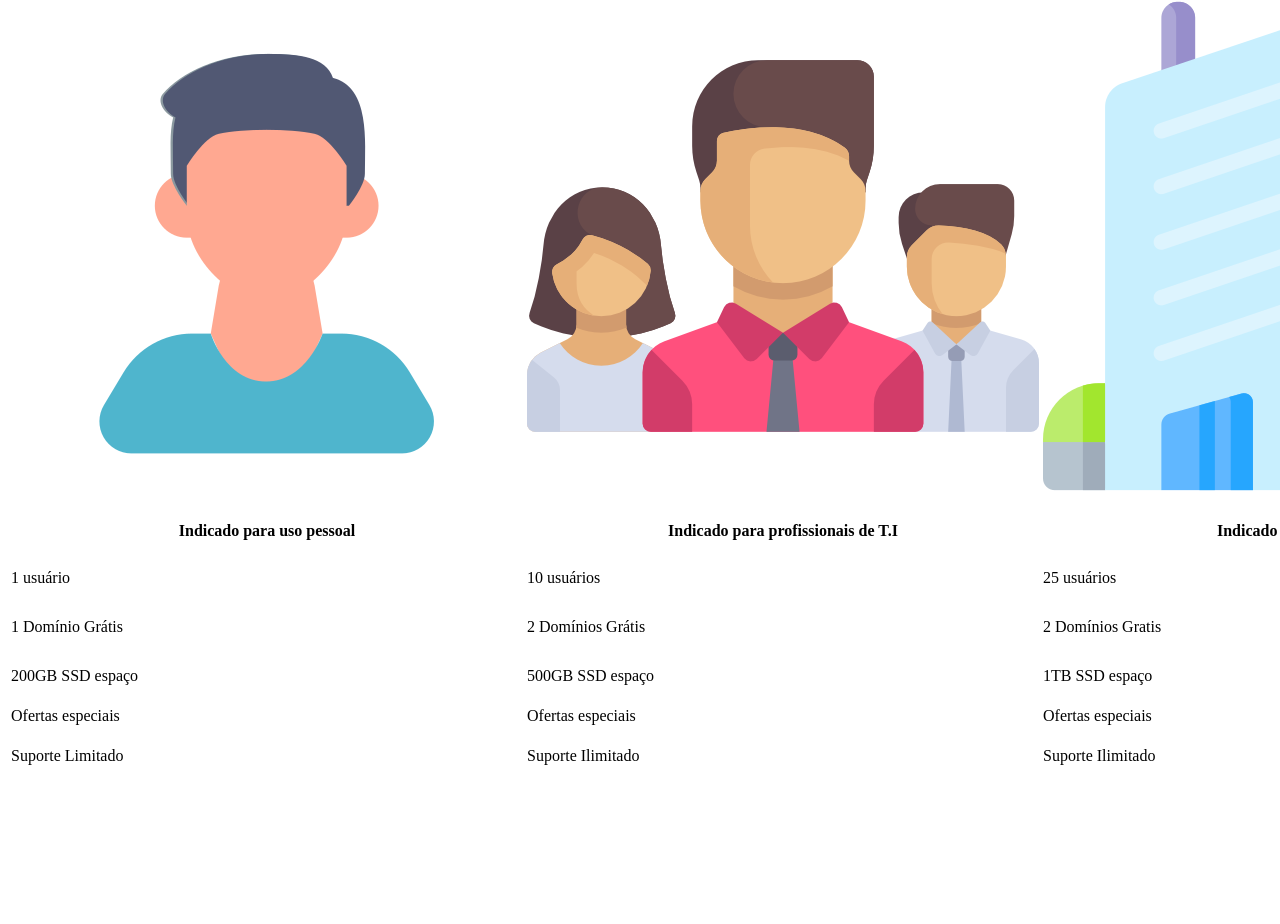
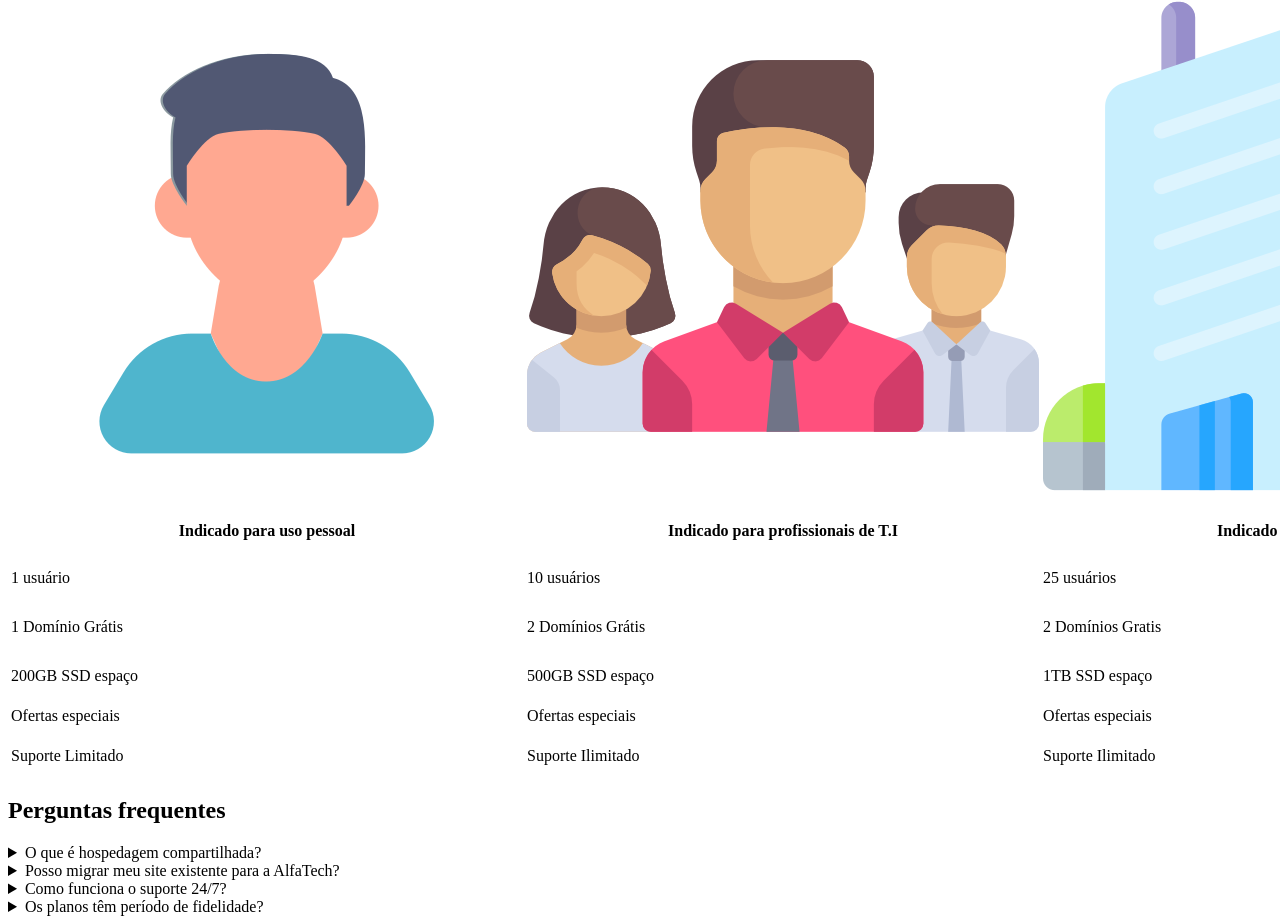
Before and after one commit to vinils15/AlfaTech, a plain HTML site: page index.html in a window 1280 px wide. Shown: the part 3679-4603 px from the top of the page. Before the commit the page ends 4464 px from the top, so only its background shows below. Drawn offline with Linux system fonts and the light colour scheme.

Commit message:
Seção FAQ

```diff
--- a/index.html
+++ b/index.html
@@ -190,3 +190,26 @@
           </tbody>
         </table>
       </section>
+
+         <!-- Seção FAQ -->
+      <section class="secao-faq">
+        <div class="container-faq limitar-secao">
+          <h2>Perguntas frequentes</h2>
+          <details class="faq-item">
+            <summary>O que é hospedagem compartilhada?</summary>
+            <p>A hospedagem compartilhada divide os recursos de um servidor entre vários sites, reduzindo o custo para cada cliente. É ideal para sites com volume de acessos moderado.</p>
+          </details>
+          <details class="faq-item">
+            <summary>Posso migrar meu site existente para a AlfaTech?</summary>
+            <p>Sim. A AlfaTech oferece suporte à migração de sites de outras plataformas. Entre em contato com nossa equipe para iniciar o processo.</p>
+          </details>
+          <details class="faq-item">
+            <summary>Como funciona o suporte 24/7?</summary>
+            <p>O suporte está disponível por telefone, WhatsApp e e-mail em todos os planos. Nos planos Profissional, Empresarial e Big Techs o suporte é ilimitado.</p>
+          </details>
+          <details class="faq-item">
+            <summary>Os planos têm período de fidelidade?</summary>
+            <p>Não. Todos os planos da AlfaTech são mensais e podem ser cancelados a qualquer momento sem multa.</p>
+          </details>
+        </div>
+      </section>
```
